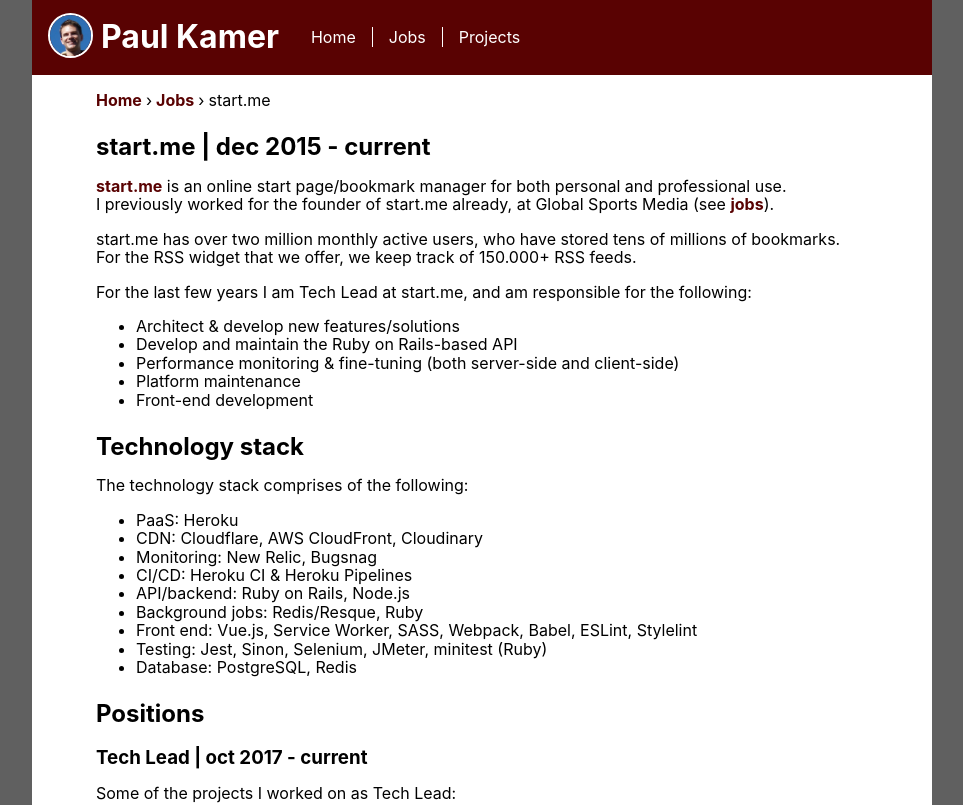
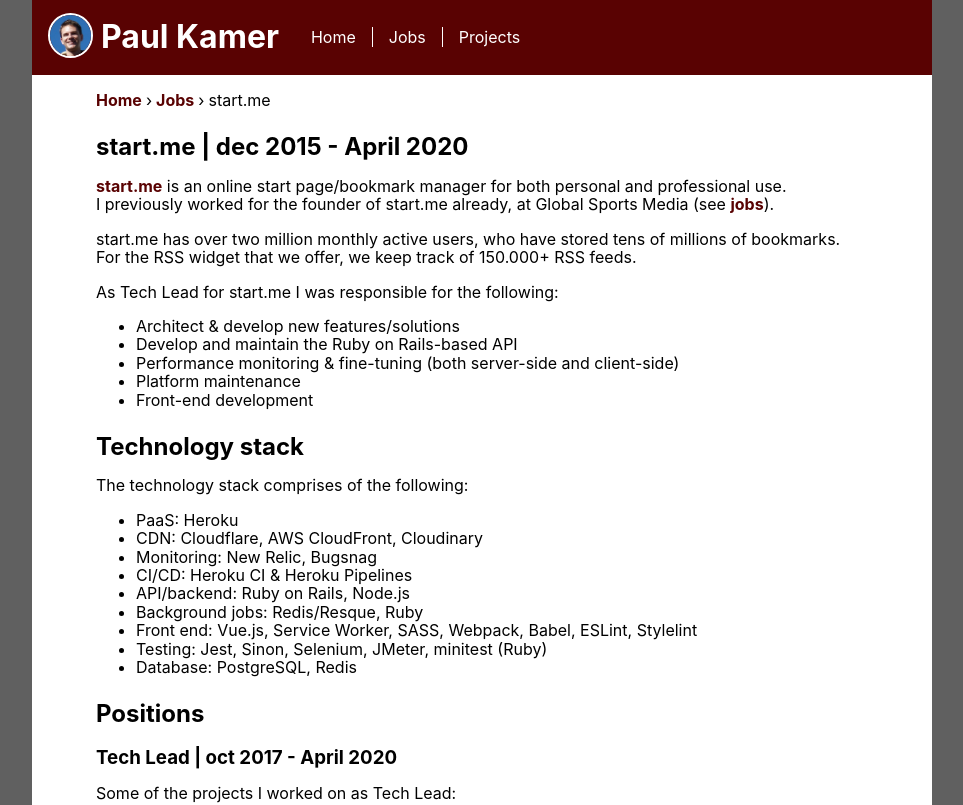
Before and after one commit to paulkamer/paulkamer.nl, a React (Create React App) app: page /jobs/startme in a window 1280 px wide. Shown: the top 805 px of the page, without its empty margins (158-1121 px from the left). Built offline with nearby package versions, Linux system fonts and the light colour scheme.

Commit message:
Updated jobs page after leaving start.me

```diff
--- a/src/components/FooterBar.tsx
+++ b/src/components/FooterBar.tsx
@@ -13,7 +13,7 @@
       </a>
       <a href="mailto:paulkamer@gmail.com" className="footerbar__icon" target="_blank" rel="noopener noreferrer">
         <img src="/images/mail.svg" alt="email" />
-      </a> { '\u2013' } last updated February 2020
+      </a> { '\u2013' } last updated April 2020
     </footer>
   );
 }
--- a/src/components/JobsList.tsx
+++ b/src/components/JobsList.tsx
@@ -6,7 +6,7 @@
   const jobs = [
     {
       company: 'start.me',
-      tenure: 'dec 2015 - current',
+      tenure: 'dec 2015 - April 2020',
       logo_url: '/images/logo-startme.png',
       image_link_to: '/jobs/startme',
       text: <section>
--- a/src/containers/jobs/JobStartmePage.jsx
+++ b/src/containers/jobs/JobStartmePage.jsx
@@ -8,7 +8,7 @@
     <section>
       <Breadcrumbtrail trail={[{ to: '/jobs/', label: 'Jobs' }, { label: 'start.me' }]} />
 
-      <h1>start.me | dec 2015 - current</h1>
+      <h1>start.me | dec 2015 - April 2020</h1>
       <p>
         <a href="https://start.me" target="_blank" rel="noopener noreferrer">start.me</a> is an online start page/bookmark manager for both personal and professional use.<br/>
         I previously worked for the founder of start.me already, at Global Sports Media (see <Link to="/jobs/">jobs</Link>).</p>
@@ -17,7 +17,7 @@
       </p>
 
       <p>
-        For the last few years I am Tech Lead at start.me, and am responsible for the following:
+        As Tech Lead for start.me I was responsible for the following:
       </p>
 
       <ul>
@@ -44,7 +44,7 @@
       </ul>
 
       <h2>Positions</h2>
-      <h3>Tech Lead | oct 2017 - current</h3>
+      <h3>Tech Lead | oct 2017 - April 2020</h3>
 
       <p>Some of the projects I worked on as Tech Lead:</p>
       <ul>
```
